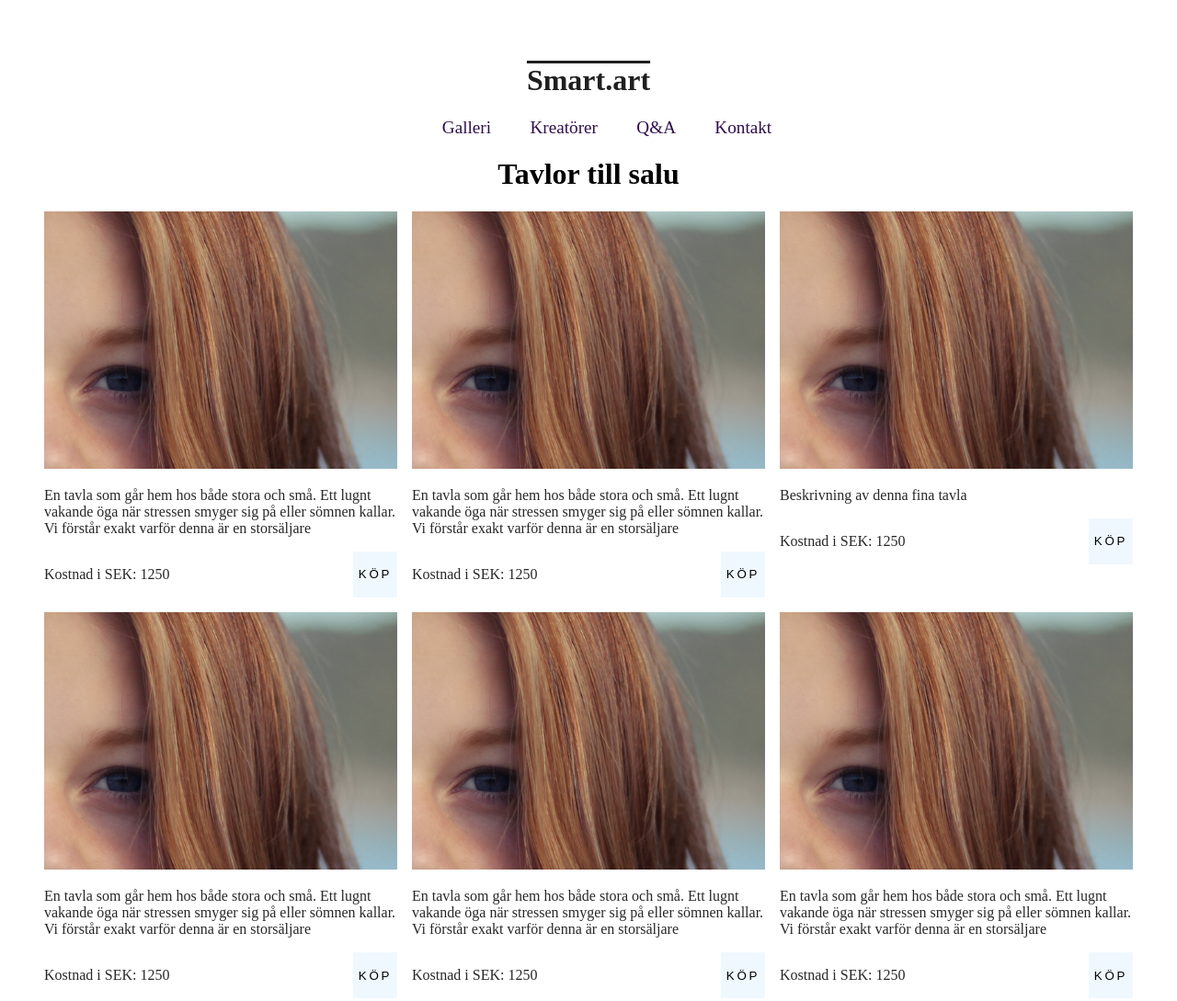
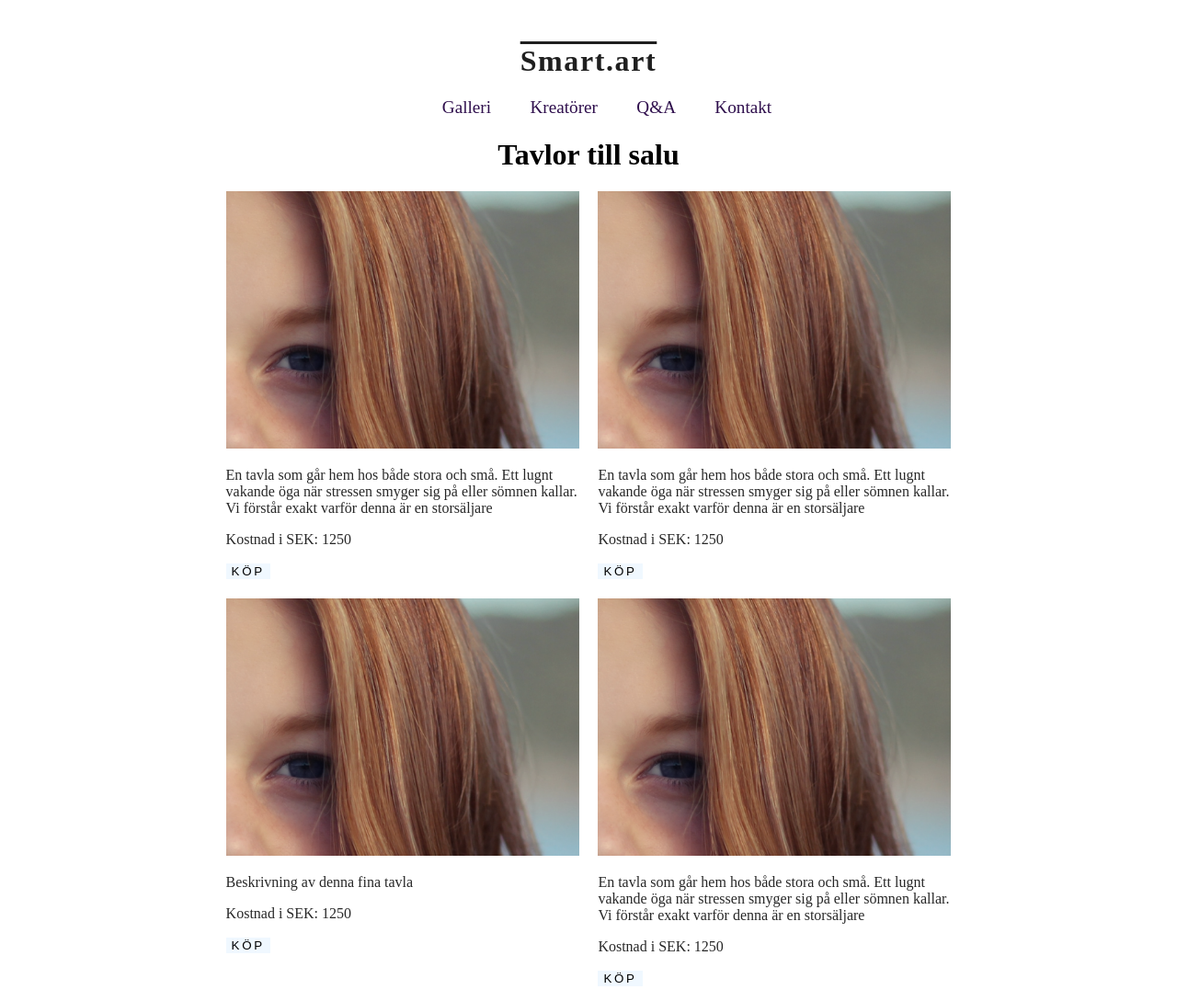
Before and after one commit to sarjoh221/projekt, a plain HTML site: page projektet/galleri.html in a window 1280 px wide. Shown: the top 1089 px of the page at 92% size. Drawn offline with nearby package versions, Linux system fonts and the light colour scheme.

Commit message:
ytterligare

```diff
--- a/projektet/style.css
+++ b/projektet/style.css
@@ -20,9 +20,11 @@
     display: none;
   }
 
-  .ekonomiskt {
+
+  .ekonomiskt{
     display: block;
   }
+
 
 }
 
@@ -40,10 +42,6 @@
     display: inline;
   }
 
-  .ekonomiskt {
-    display: flex;
-    justify-content: space-between;
-  }
 
 
 }
@@ -64,6 +62,11 @@ a {
 header a {
   text-decoration: overline;
   color: rgba(0, 0, 0, 0.88);
+}
+
+header a h1{
+  margin-top: 0;
+  letter-spacing: 0.05em;
 }
 
 /*NAV*/
@@ -88,6 +91,7 @@ header a {
   width: 50vw;
   display: inline;
   justify-content: center;
+  min-width: 370px;
 }
 
 .anställd img:hover {
@@ -120,12 +124,16 @@ h1,
 
 /*GALLERI*/
 
+
+/*OBS får ej ett block med bild+beskrivning+pris+knapp att stanna vid en viss minimal bredd. nu kan de bli jättesmå...*/
+
 #produkter {
   display: flex;
-  gap: 1em;
+  gap: 1.3em;
   flex-wrap: wrap;
   justify-content: center;
 }
+
 
 #produkter img,
 #produkter p {
```
Also changed, not shown: 1 other file.
